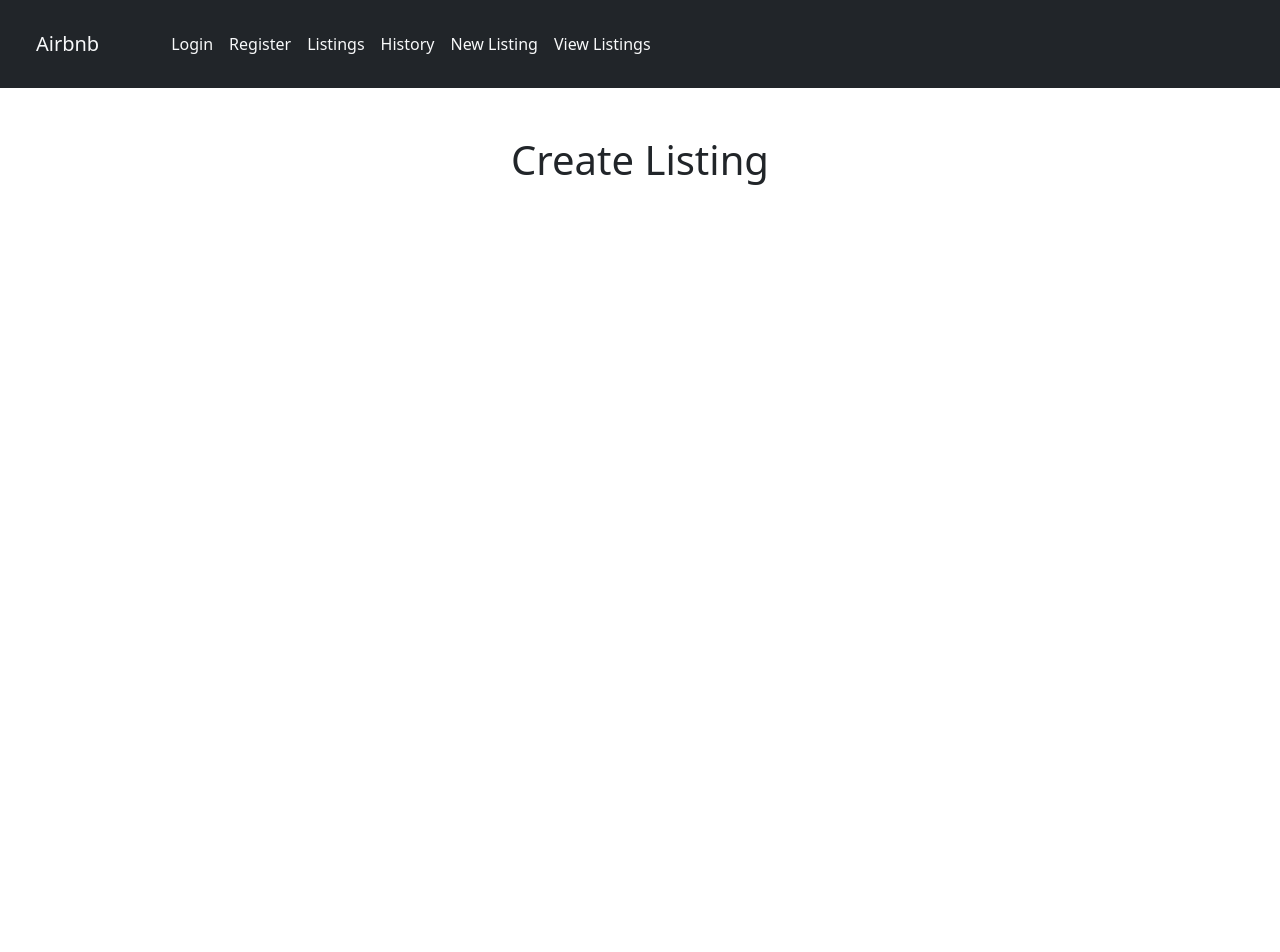
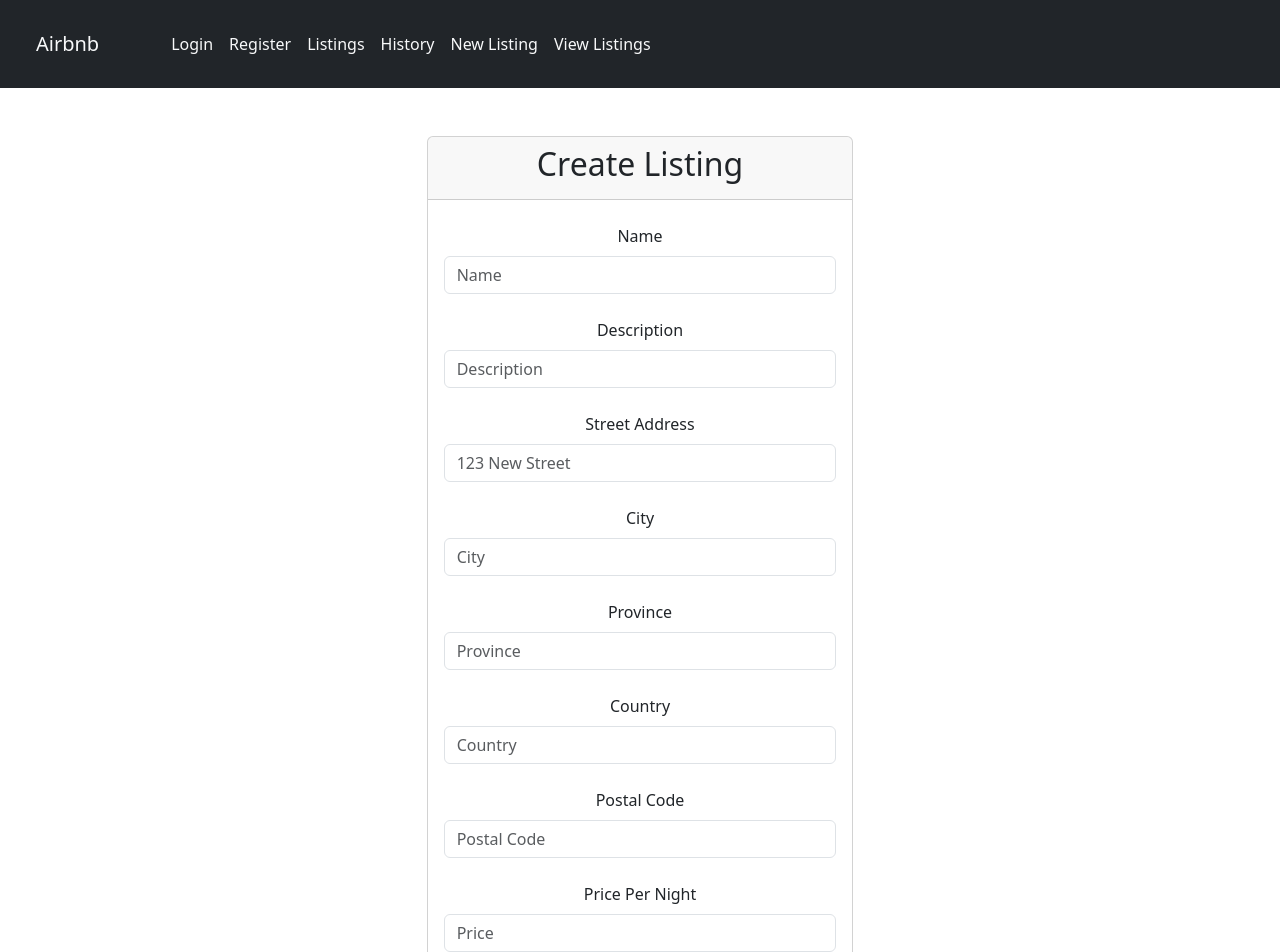
Before and after one commit to dburnham1212/airbnb, a React (Create React App) app in the folder client/: page /newlisting in a window 1280 px wide. Shown: the top 952 px of the page. Before the commit the page ends 800 px from the top, so only its background shows below. Built offline with nearby package versions, Linux system fonts and the light colour scheme.

Commit message:
Adding create listing page and history

```diff
--- /dev/null
+++ b/client/src/components/BookingCard.jsx
@@ -0,0 +1,18 @@
+import React from "react";
+
+const BookingCard = (props) => {
+  return(
+    <div className="col-12 col-sm-6 col-md-6 col-lg-4 col-xl-4 mt-4">
+      <div className="card bg-light">
+        <h6>{props.name}</h6>
+        <p>{props.description}</p>
+        <p>{props.address}</p>
+        <p>${props.price}CAD per night</p>
+        <p>Booking Start {props.start_date}</p>
+        <p>Booking End {props.end_date}</p>
+      </div>
+    </div>
+  )
+}
+
+export default BookingCard;
--- a/client/src/components/CreateListing.jsx
+++ b/client/src/components/CreateListing.jsx
@@ -3,8 +3,50 @@ import React from "react";
 const CreateListing = () => {
   return(
     <div className="d-flex justify-content-center py-5">
-      <h1>Create Listing</h1>
+      <div className="card col-12 col-sm-8 col-md-7 col-lg-6 col-xl-4 text-center">
+      <div className="card-header">
+          <h2>Create Listing</h2>
+        </div>
+        <form className="px-3">
+          <div className="form-group pt-4">
+            <label className="form-label">Name</label>
+            <input className="form-control" type="text" placeholder="Name"></input>
+          </div>
+          <div className="form-group pt-4">
+            <label className="form-label">Description</label>
+            <input className="form-control" type="text" placeholder="Description"></input>
+          </div>
+          <div className="form-group pt-4">
+            <label className="form-label">Street Address</label>
+            <input className="form-control" type="text" placeholder="123 New Street"></input>
+          </div>
+          <div className="form-group pt-4">
+            <label className="form-label">City</label>
+            <input className="form-control" type="text" placeholder="City"></input>
+          </div>
+          <div className="form-group pt-4">
+            <label className="form-label">Province</label>
+            <input className="form-control" type="text" placeholder="Province"></input>
+          </div>
+          <div className="form-group pt-4">
+            <label className="form-label">Country</label>
+            <input className="form-control" type="text" placeholder="Country"></input>
+          </div>
+          <div className="form-group pt-4">
+            <label className="form-label">Postal Code</label>
+            <input className="form-control" type="text" placeholder="Postal Code"></input>
+          </div>
+          <div className="form-group pt-4">
+            <label className="form-label">Price Per Night</label>
+            <input className="form-control" type="text" placeholder="Price"></input>
+          </div>
+          <div className="d-flex justify-content-end mx-2 my-4">
+            <button className="btn btn-dark">Create Listing</button>
+          </div>
+        </form>
+      </div>
     </div>
+
   )
 }
 
--- a/client/src/components/History.jsx
+++ b/client/src/components/History.jsx
@@ -1,9 +1,48 @@
 import React from "react";
 
+import { useQuery, gql } from '@apollo/client';
+import BookingCard from "./BookingCard";
+
+const GET_BOOKINGS = gql`
+  query GetBookings {
+    user_bookings(id:${1}){
+      start_date
+      end_date
+      listing{
+        name
+        description
+        address
+        price
+      }
+    }
+  }
+`;
+
 const History = () => {
+  const { loading, error, data } = useQuery(GET_BOOKINGS);
+
+  if (loading) return <p>Loading...</p>;
+  if (error) return <p>Error : {error.message}</p>;
+
+  const history = data.user_bookings.map((booking) =>
+    <BookingCard
+      name={booking.listing.name}
+      description={booking.listing.description}
+      address={booking.listing.address}
+      price={booking.listing.price}
+      start_date={booking.start_date}
+      end_date={booking.end_date}
+    />
+  );
+
   return(
-    <div className="d-flex justify-content-center py-5">
-      <h1>History</h1>
+    <div className="text-center py-4">
+      <h1>Booking History</h1>
+      <div className="container-fluid">
+        <div className="row">
+          {history}
+        </div>
+      </div>
     </div>
   )
 }
```
Also changed, not shown: 2 other files (tests, documents, lock files or other folders).
